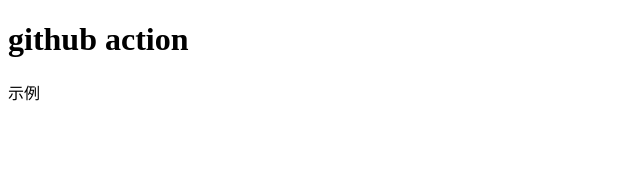
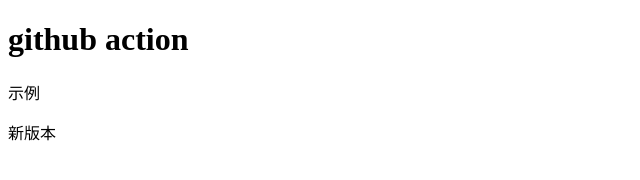
Before and after one commit to zetaleee/github_action_test, a plain HTML site: page index.html in a window 1280 px wide. Shown: the full height of the page, 0-640 px from the left. Drawn offline with Linux system fonts and the light colour scheme.

Commit message:
调整部署

```diff
--- a/index.html
+++ b/index.html
@@ -8,5 +8,6 @@
 <body>
     <h1>github action</h1>
     <p>示例</p>
+    <p>新版本</p>
 </body>
 </html>
```
Also changed, not shown: 1 other file.
